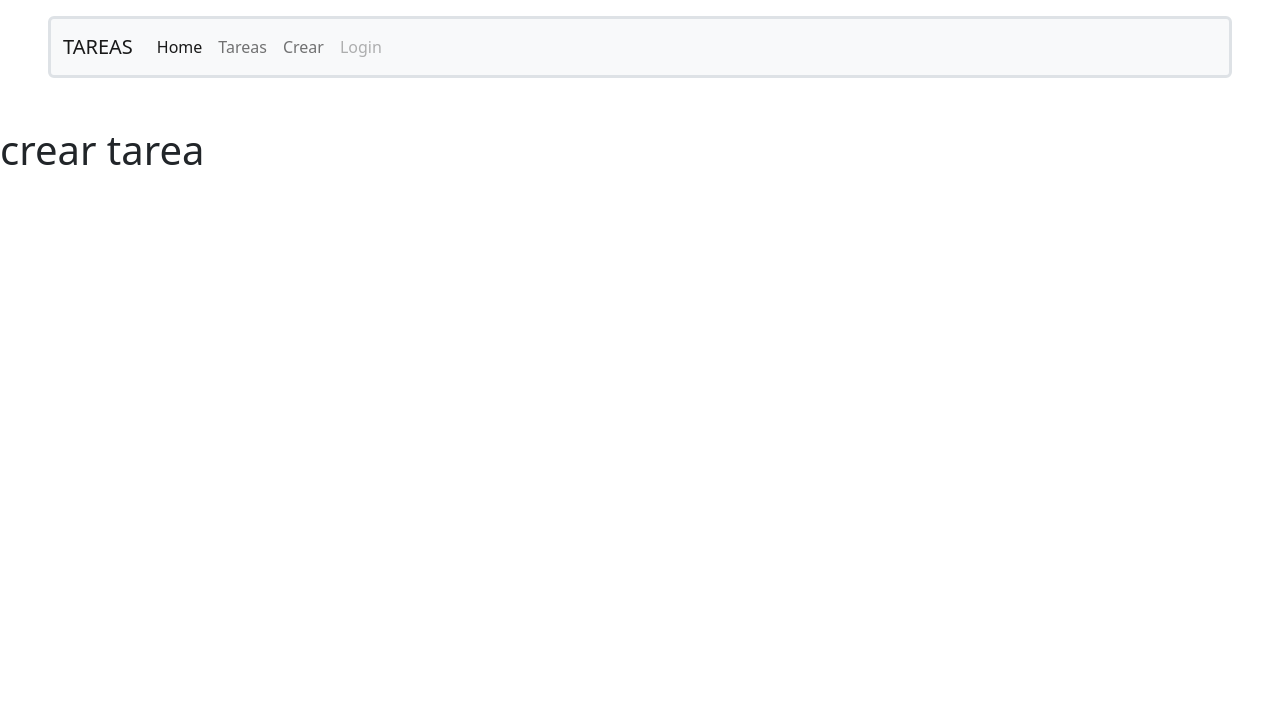
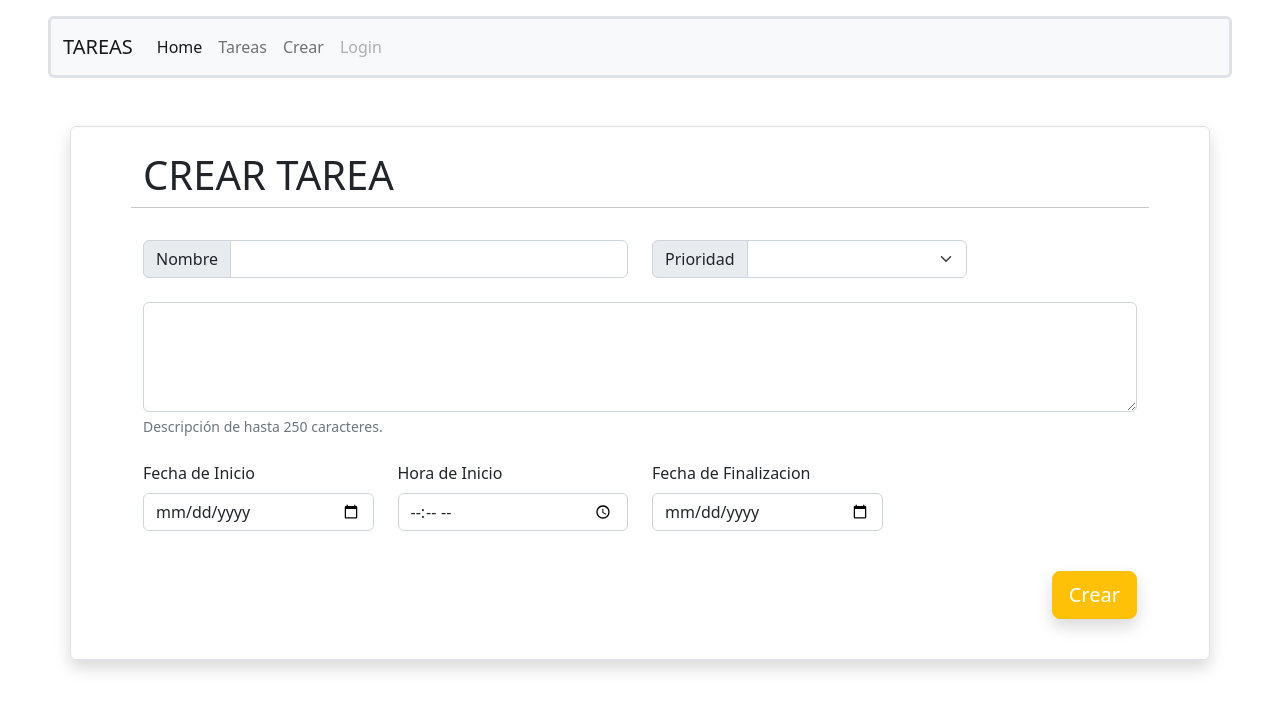
Before and after one commit to naorlando/proyecto-pyhton-grupo7, a Django app: page /tareas/crear in a window 1280 px wide. Shown: the top 710 px of the page. Run offline with Django 4.2, Linux system fonts and the light colour scheme; some libraries are stand-ins or nearby versions.

Commit message:
create-tarea

```diff
--- a/proyecto_python/ProyectoWebApp/models.py
+++ b/proyecto_python/ProyectoWebApp/models.py
@@ -10,7 +10,7 @@ class Database():
         self.connection = pymysql.connect(
         host='localhost',
         user='root',
-        password='',
+        password='1234',
         db='python-utn'
     )
     #chequeo que la bbdd este en funcionamiento, sino no se conecta
@@ -73,3 +73,16 @@ class Database():
         except Exception as e:
             print("Error al eliminar la tarea")
             raise
+
+    def create_tarea (self,nombre_tarea_m,prioridad_m,descripcion_m,fecha_inicio_m,fecha_fin_m):
+
+
+        query= "INSERT INTO tareas VALUES ('{}','{}','{}','{}','{}');".format(nombre_tarea_m,prioridad_m,descripcion_m,fecha_inicio_m,fecha_fin_m)
+
+        try:
+            self.cursor.execute(query)
+            self.connection.commit()
+
+        except Exception as e:
+            print("Error al modificar la tarea")
+            raise
--- a/proyecto_python/ProyectoWebApp/templates/creartarea.html
+++ b/proyecto_python/ProyectoWebApp/templates/creartarea.html
@@ -1,10 +1,56 @@
 {%extends 'base.html'%}
 
-{% block title %} Home {% endblock %}
+{% block title %} Modificar Tarea {% endblock %}
 
 
 {% block content %}
 
-<h1>crear tarea</h1>
+<div class="container my-4 border rounded shadow">
+  <div class="row mx-5 mt-4">
+    <div class="col-md-8">
+      <h1>CREAR TAREA</h1>
+    </div>
+    <hr>
+  </div>
+    <form class="row mx-5 my-3" action="" method="POST">
+      {% csrf_token %}
+        <div class="col-md-6">
+          <div class="input-group">
+            <span class="input-group-text">Nombre</span>
+            <input type="text" class="form-control" name="nombre" required>
+          </div>
+        </div>
+        <div class="col-md-4">
+          <div class="input-group">
+            <span class="input-group-text">Prioridad</span>
+            <select class="form-select" name="prioridad">
+              <option selected></option>
+              <option>Alta</option>
+              <option>Media</option>
+              <option>Baja</option>
+            </select>
+          </div>
+        </div>
+        <div class="col-md-12 my-4">
+          <textarea type="text" class="form-control" name="descripcion" rows="4" maxlength="250" required></textarea>
+          <div id="emailHelp" class="form-text">Descripción de hasta 250 caracteres.</div>
+        </div>
+        <div class="col-md-3 mb-3">
+          <label for="" class="form-label">Fecha de Inicio</label>
+          <input type="date" class="form-control" name="fecha_inicio" min="2021-01-01" max="2027-12-31" required>
+        </div>
+        <div class="col-md-3 mb-3">
+          <label for="" class="form-label">Hora de Inicio</label>
+          <input type="time" class="form-control" name="hora_inicio" required>
+        </div>
+        <div class="col-md-3 mb-3">
+          <label for="" class="form-label">Fecha de Finalizacion</label>
+          <input type="date" class="form-control" name="fecha_fin" min="2021-01-01" max="2027-12-31" required>
+        </div>
+        <div class="d-grid d-md-flex justify-content-md-end my-4">
+          <button type="submit" class="btn btn-warning btn-lg text-white shadow">Crear</button>
+        </div>
+  </form>
+</div>
 
 {% endblock %}
--- a/proyecto_python/ProyectoWebApp/templates/modificartarea.html
+++ b/proyecto_python/ProyectoWebApp/templates/modificartarea.html
@@ -47,10 +47,6 @@
           <label for="" class="form-label">Fecha de Finalizacion</label>
           <input type="date" class="form-control" name="fecha_fin" min="2021-01-01" max="2027-12-31" value="{{ fecha_fin_t }}" required>
         </div>
-        <div class="col-md-3 mb-3">
-          <label for="" class="form-label">Hora de Finalizacion</label>
-          <input type="time" class="form-control" name="hora_fin" disabled>
-        </div>
         <div class="d-grid d-md-flex justify-content-md-end my-4">
           <button type="submit" class="btn btn-warning btn-lg text-white shadow">Modificar</button>
         </div>
--- a/proyecto_python/ProyectoWebApp/templates/tareas.html
+++ b/proyecto_python/ProyectoWebApp/templates/tareas.html
@@ -21,6 +21,7 @@
           <h5 class="card-title">{{tarea.1}}</h5>
           <hr>
           <p class="card-text">Prioridad: {{tarea.2}}</p>
+          <p class="card-text">Fecha limite :{{tarea.4|date}}</p>
           <a href="{% url 'ModificarTarea' tarea.0 %}" class="btn btn-warning text-white">Modificar</a>
           <a href="{% url 'EliminarTarea' tarea.0 %}" class="btn btn-outline-danger">Eliminar</a>
         </div>
--- a/proyecto_python/ProyectoWebApp/views.py
+++ b/proyecto_python/ProyectoWebApp/views.py
@@ -7,26 +7,28 @@ from .models import Database
 
 
 def home(request):
-    return render(request,'home.html')
+    return render(request, 'home.html')
+
 
 def listar_tareas(request):
-    db=Database()
-    info=db.all_task()
+    db = Database()
+    info = db.all_task()
 
     # for user in info:
     #     print(user[1])
 
-    nro_pagina = request.GET.get('page',1)
+    nro_pagina = request.GET.get('page', 1)
 
     try:
-        paginado = Paginator(info,6)
+        paginado = Paginator(info, 6)
         info = paginado.page(nro_pagina)
     except:
         raise Http404
 
-    return render(request,'tareas.html',{'tareas': info, 'paginado': paginado})
+    return render(request, 'tareas.html', {'tareas': info, 'paginado': paginado})
 
-def modificar_tarea(request,id):
+
+def modificar_tarea(request, id):
     db = Database()
     tarea = db.get_tarea(id)
     # prod = Item.objects.get(idproducto = id)
@@ -52,16 +54,37 @@ def modificar_tarea(request,id):
         descripcion_m = request.POST.get('descripcion')
         fecha_inicio_m = fecha_inicio_aux + ' ' + hora_inicio_aux
         fecha_fin_m = request.POST.get('fecha_fin')
-        db.update_tarea(id,nombre_tarea_m,prioridad_m,descripcion_m,fecha_inicio_m,fecha_fin_m)
+        db.update_tarea(id, nombre_tarea_m, prioridad_m,
+                        descripcion_m, fecha_inicio_m, fecha_fin_m)
 
         return redirect('/tareas')
 
-    return render(request,'modificartarea.html',data)
+    return render(request, 'modificartarea.html', data)
+
 
 def crear_tarea(request):
-    return render(request,'creartarea.html')
+    db = Database()
 
-def eliminar_tarea(request,id):
+    if request.method == "POST":
+
+        fecha_inicio_aux = request.POST.get('fecha_inicio')
+        hora_inicio_aux = request.POST.get('hora_inicio')
+
+
+        nombre_tarea_m = request.POST.get('nombre')
+        prioridad_m = request.POST.get('prioridad')
+        descripcion_m = request.POST.get('descripcion')
+        fecha_inicio_m = fecha_inicio_aux + ' ' + hora_inicio_aux
+        fecha_fin_m = request.POST.get('fecha_fin')
+        db.create_tarea(nombre_tarea_m, prioridad_m,
+                        descripcion_m, fecha_inicio_m, fecha_fin_m)
+
+        return redirect('/tareas')
+
+    return render(request, 'creartarea.html')
+
+
+def eliminar_tarea(request, id):
     db = Database()
     db.delete_tarea(id)
 
```
